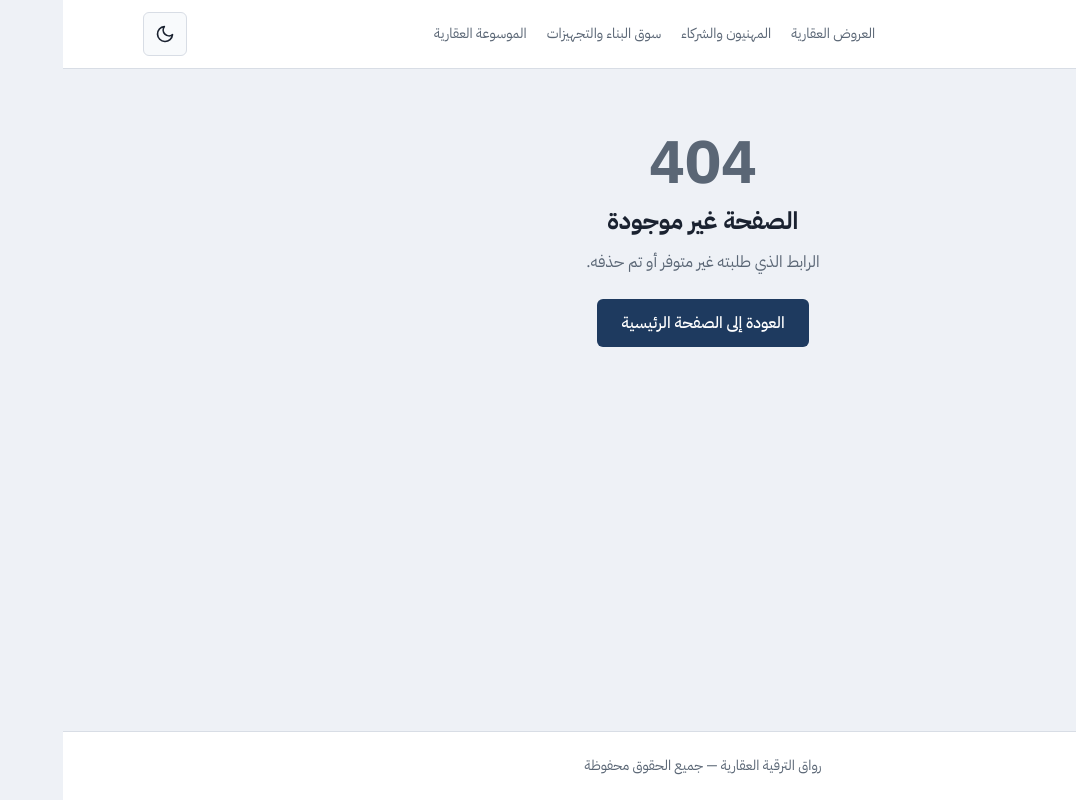
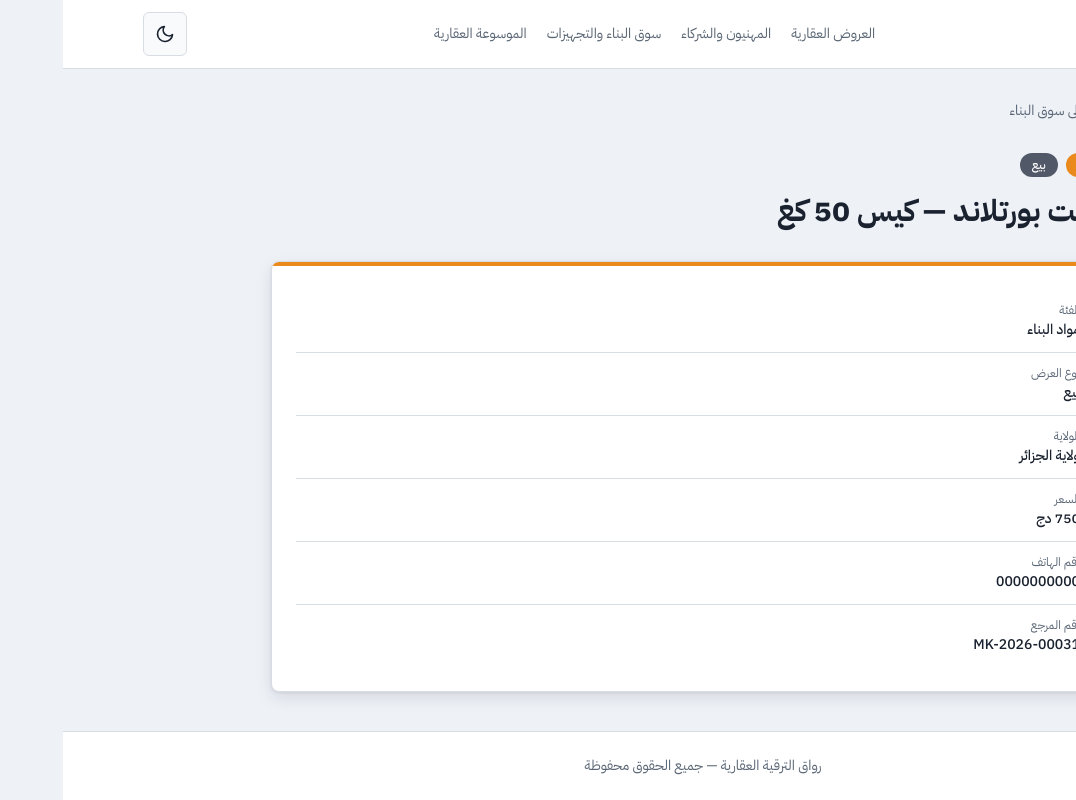
Before and after one commit to akramroyale24-jpg/riwaq-real-estate-development, a Next.js app: page /market/item-001 in a window 1280 px wide. Before the commit this address had no page. Shown: the whole page, without its empty margins (204-1280 px from the left). Built offline with nearby package versions, Linux system fonts and the light colour scheme.

Commit message:
Create page.tsx

```diff
--- /dev/null
+++ b/app/market/[id]/page.tsx
@@ -0,0 +1,22 @@
+import { notFound } from "next/navigation";
+import MarketDetail from "@/components/market/MarketDetail";
+import { SAMPLE_MARKET_ITEMS } from "@/lib/market-items";
+
+type PageProps = {
+  params: Promise<{ id: string }>;
+};
+
+export default async function MarketDetailPage({ params }: PageProps) {
+  const { id } = await params;
+  const item = SAMPLE_MARKET_ITEMS.find((i) => i.id === id);
+
+  if (!item) {
+    notFound();
+  }
+
+  return (
+    <div className="mx-auto max-w-4xl px-4 py-8">
+      <MarketDetail item={item} />
+    </div>
+  );
+}
```
